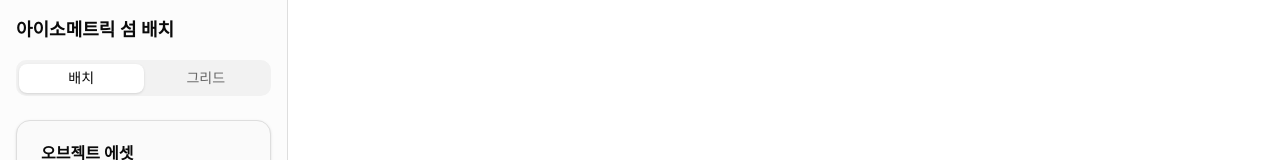
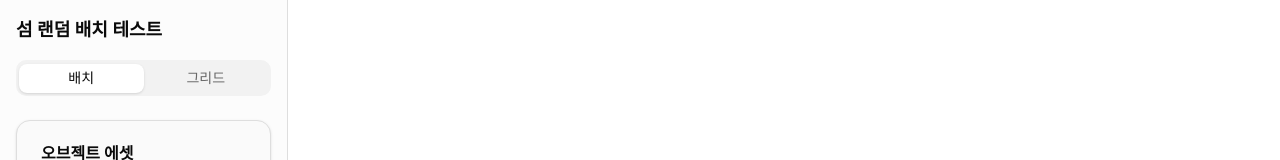
Before and after one commit to jeong-hoi-seok/Isometric-2d_test, a React (Vite) app: page / in a window 1280 px wide. Shown: the top 160 px of the page. Built offline with nearby package versions, Linux system fonts and the light colour scheme.

Commit message:
chore(ui): 타이틀 문구 변경 및 신규 에셋 원화 추가
사용자 편집분 — 섬 랜덤 배치 테스트로 개칭, electric-fan·toast 원화 보관(레지스트리 연결은 추후).

```diff
--- a/index.html
+++ b/index.html
@@ -4,7 +4,7 @@
     <meta charset="UTF-8" />
     <link rel="icon" type="image/svg+xml" href="/favicon.svg" />
     <meta name="viewport" content="width=device-width, initial-scale=1.0" />
-    <title>아이소메트릭 섬 랜덤 배치</title>
+    <title>섬 랜덤 배치 테스트</title>
   </head>
   <body>
     <div id="root"></div>
--- a/src/widgets/options-aside/ui/OptionsAside.tsx
+++ b/src/widgets/options-aside/ui/OptionsAside.tsx
@@ -12,7 +12,7 @@ interface Props {
 export function OptionsAside({ activeTab, onTabChange }: Props) {
   return (
     <aside className="flex h-screen w-72 shrink-0 flex-col gap-4 overflow-y-auto border-r border-border bg-card/50 p-4">
-      <h1 className="text-lg font-semibold">아이소메트릭 섬 배치</h1>
+      <h1 className="text-lg font-semibold">섬 랜덤 배치 테스트</h1>
       <Tabs value={activeTab} onValueChange={(value) => onTabChange(value as AsideTab)}>
         <TabsList className="w-full">
           <TabsTrigger value="place" className="flex-1">
```
Also changed, not shown: 2 other files (tests, documents, lock files or other folders).
